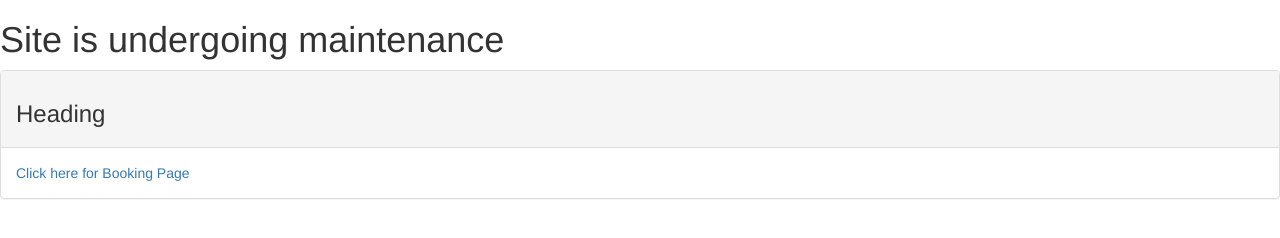
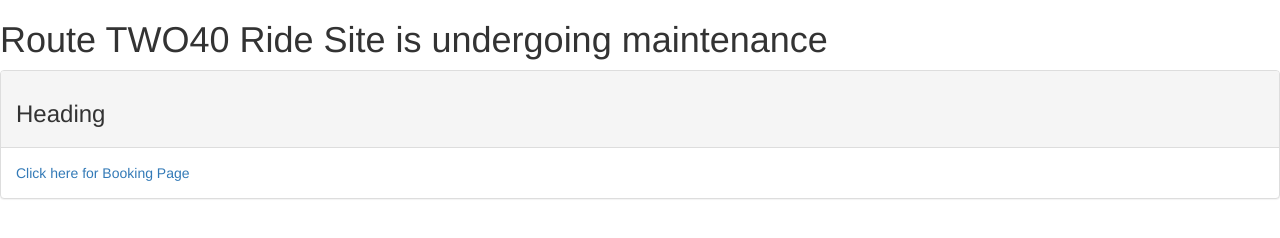
Before and after one commit to 240Ride/240ride.github.io, a plain HTML site: page index.html in a window 1280 px wide. Drawn offline with nearby package versions, Linux system fonts and the light colour scheme.

Commit message:
Added Route TWO 40 Ride to message

```diff
--- a/index.html
+++ b/index.html
@@ -9,7 +9,7 @@
 	<body>
 		<div class="row">
 			<div class="col-md-12">
-				<h1>Site is undergoing maintenance</h1>
+				<h1>Route TWO40 Ride Site is undergoing maintenance</h1>
 			</div>
 		</div>
 		<div class="row">
```
